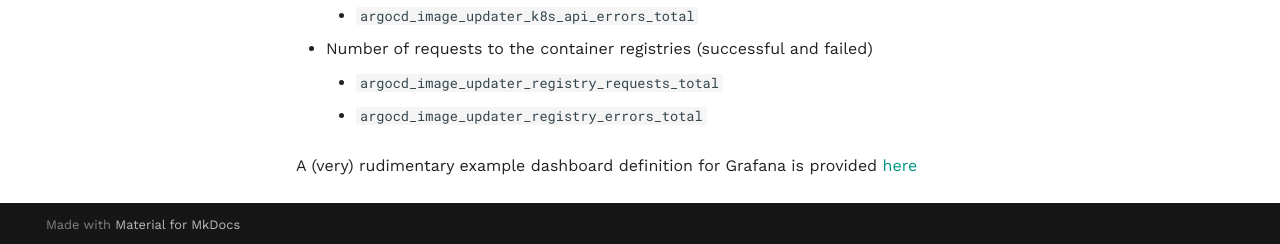
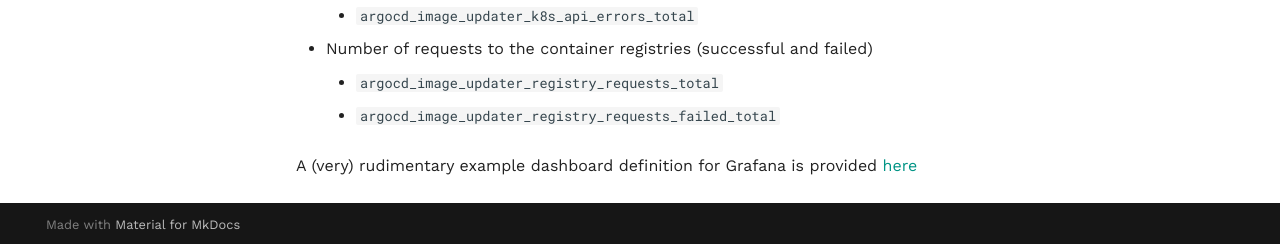
Before and after one commit to argoproj-labs/argocd-image-updater, an MkDocs documentation site: the page built from docs/install/start.md, in a window 1280 px wide and 900 px high, scrolled down 5872 px. Shown: the part 653-897 px from the top of the window. Built offline with MkDocs 1.6.1 and Material for MkDocs 9.7.7, drawn with Linux system fonts in a browser that asks for light colours; comment, search, counter and statistics services are not loaded.

Commit message:
Use existing registry requests failed metric
Point to the existing metric on the documentation and on the
grafana dashboard example

```diff
--- a/docs/install/start.md
+++ b/docs/install/start.md
@@ -306,7 +306,7 @@ The following metrics are being made available:
 * Number of requests to the container registries (successful and failed)
 
     * `argocd_image_updater_registry_requests_total`
-    * `argocd_image_updater_registry_errors_total`
+    * `argocd_image_updater_registry_requests_failed_total`
 
 A (very) rudimentary example dashboard definition for Grafana is provided
 [here](https://github.com/argoproj-labs/argocd-image-updater/tree/master/config)
```
Also changed, not shown: 1 other file.
